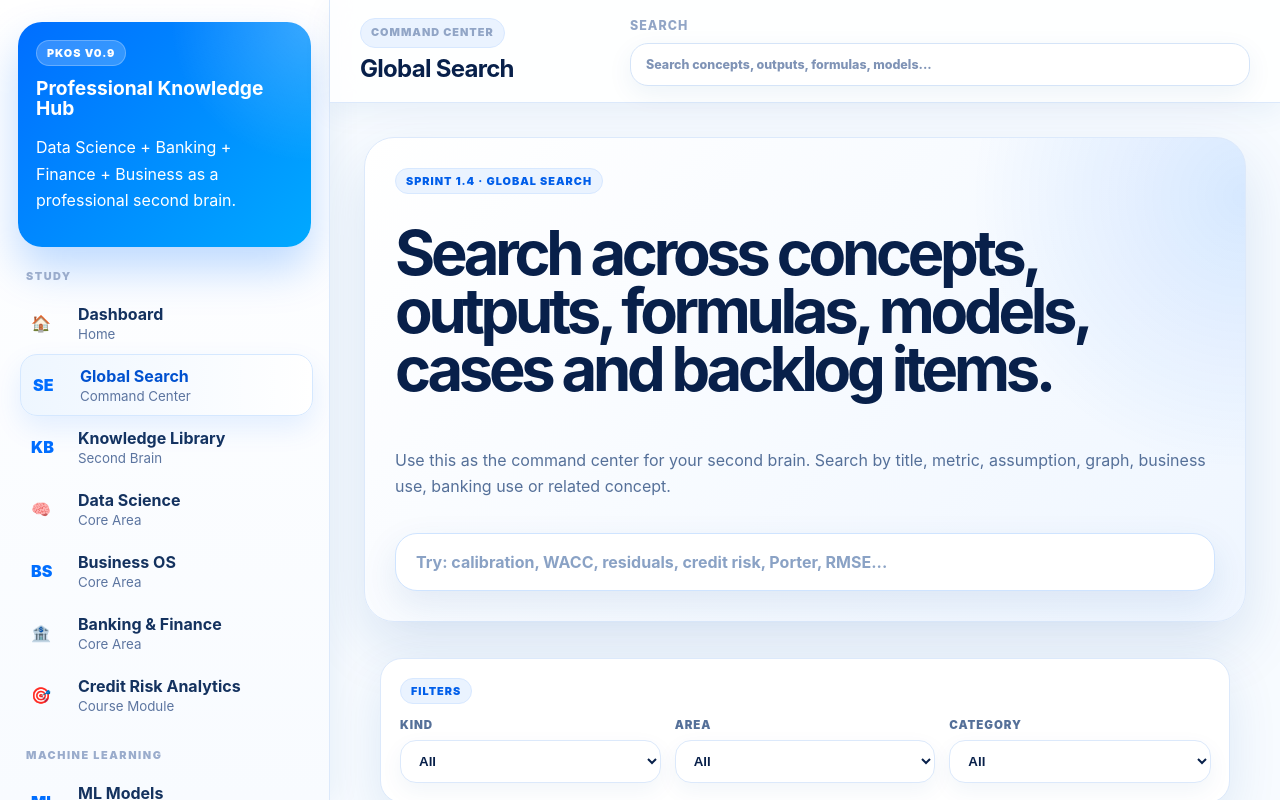
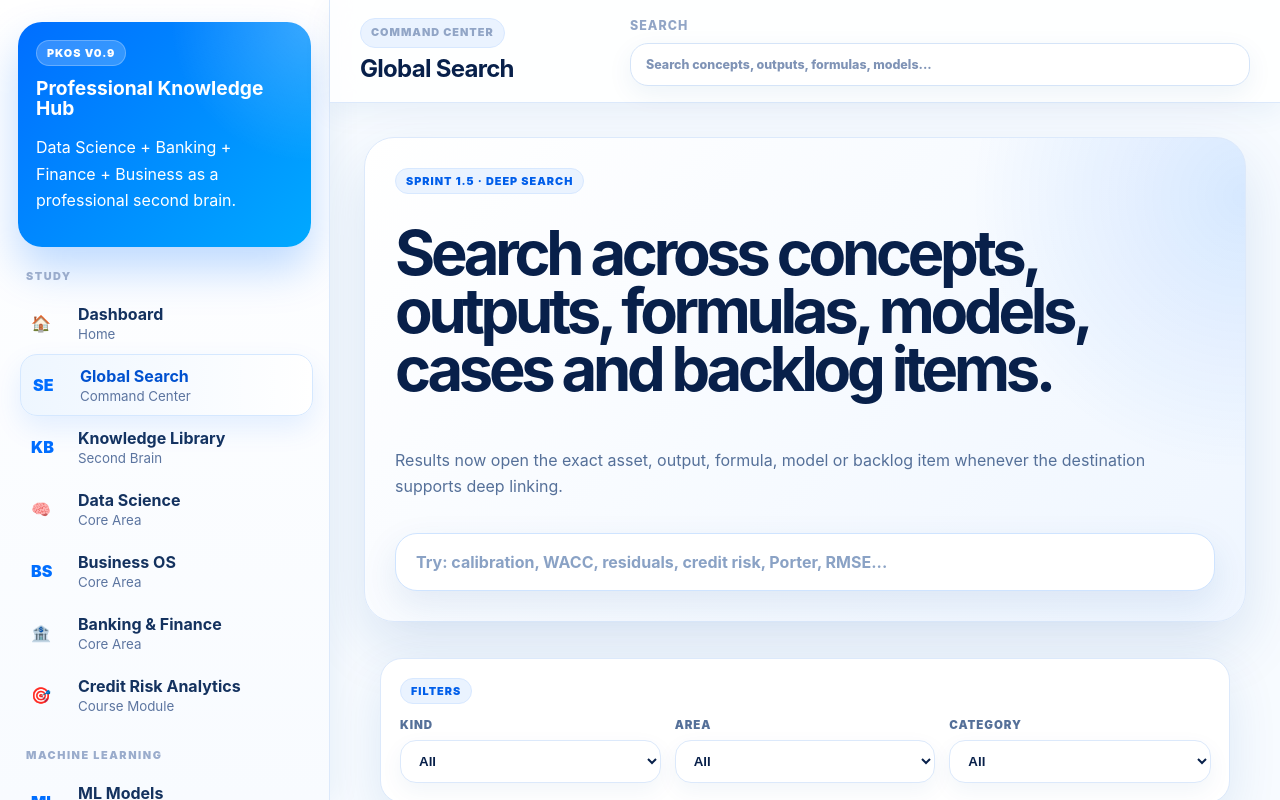
Before and after one commit to albertojrc/professional-knowledge-hub, a React (Vite) app: page / in a window 1280 px wide. Both pictures are taken after a click on the button "Open Global Search". Shown: the top 800 px of the page. Built offline with nearby package versions, Linux system fonts and the light colour scheme.

Commit message:
Route search results with focus ids

```diff
--- a/src/pages/GlobalSearchPage.tsx
+++ b/src/pages/GlobalSearchPage.tsx
@@ -5,7 +5,7 @@ import type { ViewId } from '../types/knowledge'
 interface GlobalSearchPageProps {
   query: string
   onQueryChange: (query: string) => void
-  onNavigate: (view: ViewId) => void
+  onNavigate: (view: ViewId, focusId?: string | null) => void
   onOpenAsset: (assetId: string) => void
 }
 
@@ -20,15 +20,15 @@ export function GlobalSearchPage({ query, onQueryChange, onNavigate, onOpenAsset
       onOpenAsset(item.assetId)
       return
     }
-    onNavigate(item.targetView)
+    onNavigate(item.targetView, item.id)
   }
 
   return (
     <section className="page-stack">
       <div className="hero-panel search-hero">
-        <span className="eyebrow">Sprint 1.4 · Global Search</span>
+        <span className="eyebrow">Sprint 1.5 · Deep Search</span>
         <h1>Search across concepts, outputs, formulas, models, cases and backlog items.</h1>
-        <p>Use this as the command center for your second brain. Search by title, metric, assumption, graph, business use, banking use or related concept.</p>
+        <p>Results now open the exact asset, output, formula, model or backlog item whenever the destination supports deep linking.</p>
         <input className="global-search-input" value={query} onChange={(event) => onQueryChange(event.target.value)} placeholder="Try: calibration, WACC, residuals, credit risk, Porter, RMSE..." />
       </div>
 
@@ -55,6 +55,7 @@ export function GlobalSearchPage({ query, onQueryChange, onNavigate, onOpenAsset
               <div className="search-result-meta">
                 <span>{item.area}</span>
                 <span>{item.category}</span>
+                <span>Opens focused view</span>
               </div>
             </button>
           ))}
```
